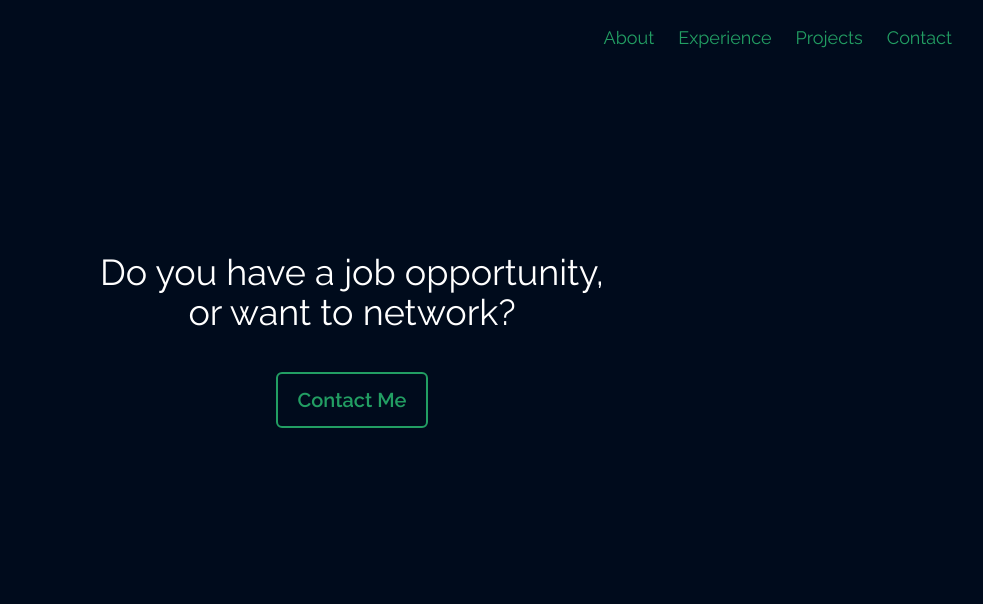
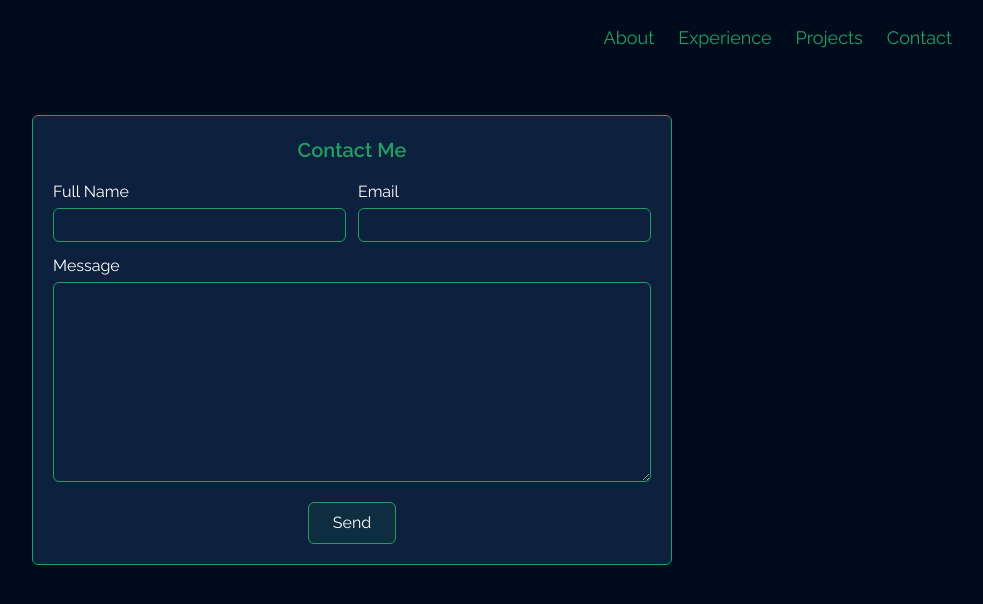
Before and after one commit to JoelDev7/portfolio-v1, a website: page src/index.html in a window 1280 px wide. Both pictures are taken after a click on the button "Contact Me". Shown: the part 3026-3630 px from the top of the page, without its empty margins (288-1271 px from the left). Drawn offline with Linux system fonts and the light colour scheme.

Commit message:
added function to show the contact form

```diff
--- a/src/index.html
+++ b/src/index.html
@@ -155,13 +155,14 @@
       </div>
     </section>
     <section id="contact" class="flex flex-col justify-center items-center">
-      <div class="flex flex-col items-center">
+      <div id="callContainer" class="flex flex-col items-center">
         <h1 id="call" class="text-4xl text-center p-5">
           Do you have a job opportunity,<br />
           or want to network?
         </h1>
         <button
           id="action"
+          onclick="showContactForm()"
           class="border-2 rounded-md border-secondary text-xl text-secondary font-semibold px-5 py-3 mt-5 mb-5 hover:bg-secondary hover:bg-opacity-5 transition ease-in duration-150"
         >
           Contact Me
@@ -170,7 +171,7 @@
       <form
         id="contactForm"
         action=""
-        class="hidden bg-tertiary grid grid-cols-2 gap-3 w-1/2 p-5 rounded-md border border-secondary"
+        class="bg-tertiary grid grid-cols-2 gap-3 w-1/2 p-5 rounded-md border border-secondary hidden"
       >
         <label
           for="contactForm"
--- a/src/index.js
+++ b/src/index.js
@@ -204,3 +204,11 @@ function contactSectionResizer() {
     }
     }
 }
+
+/**
+ * Changes the call to action screen for the contact form.
+ */
+function showContactForm() {
+    document.getElementById('callContainer').classList.toggle('hidden');
+    document.getElementById('contactForm').classList.toggle('hidden');
+}
```
